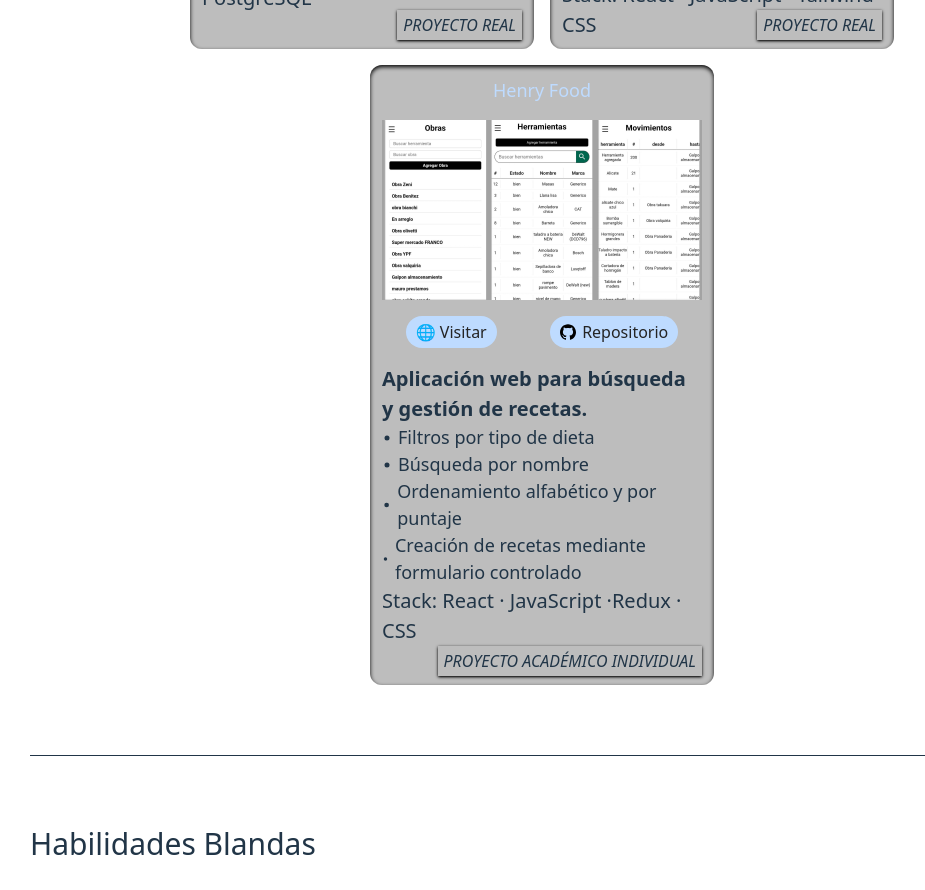
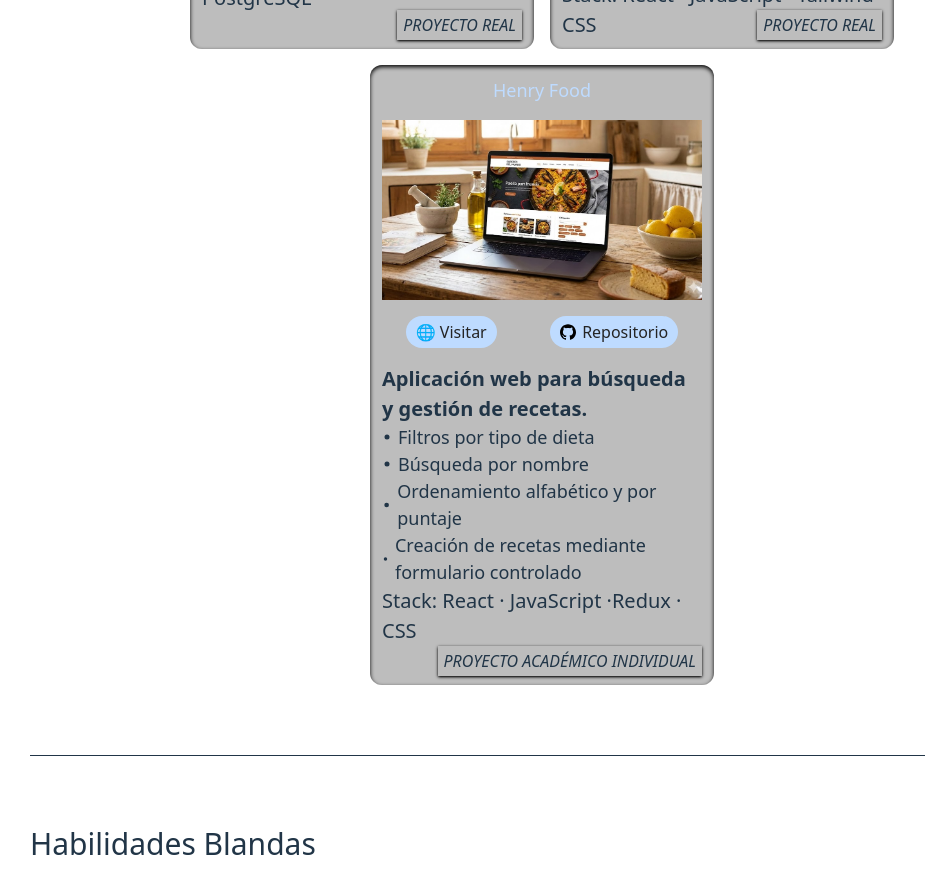
Before and after one commit to EzeGomez0407/my-portfolio, a React (Vite) app: page / in a window 1280 px wide. Shown: the part 1120-2010 px from the top of the page, without its empty margins (98-1023 px from the left). Built offline with nearby package versions, Linux system fonts and the light colour scheme.

Commit message:
imagen correcta en proyecto individual

```diff
--- a/src/components/Proyects.jsx
+++ b/src/components/Proyects.jsx
@@ -60,7 +60,7 @@ export default function Proyects() {
       <Proyect
         title={"Henry Food"}
         urlWeb={"https://henry-food-one.vercel.app/"}
-        urlImg={'tool_inventary.png'}
+        urlImg={PIImage}
         placeHoldIMG={"PI_imageLazy.jpg"}
         urlGit={"https://github.com/EzeGomez0407/Proyecto-Individual-"}
         proyectType={"PROYECTO ACADÉMICO INDIVIDUAL"}
```
